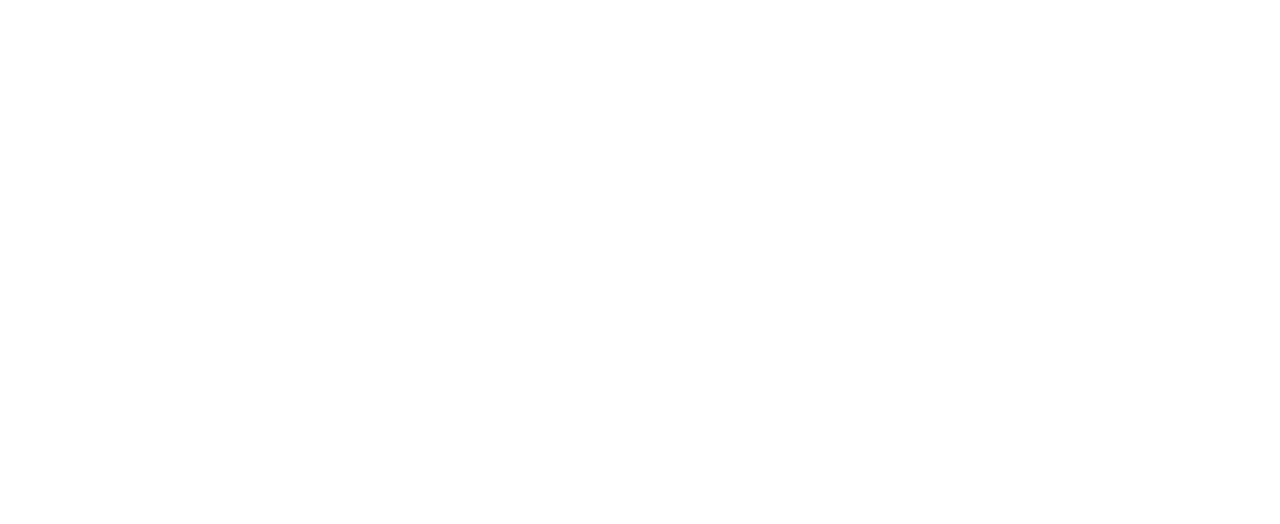
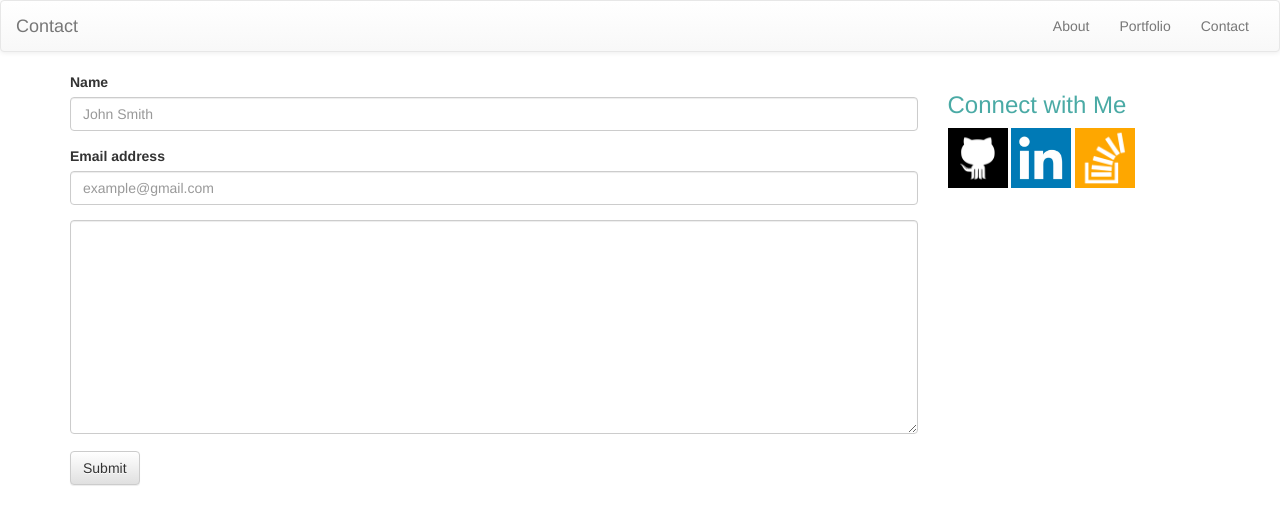
Before and after one commit to elaine01/Bootstrap-Portfolio, a plain HTML site: page contact.html in a window 1280 px wide. Drawn offline with nearby package versions, Linux system fonts and the light colour scheme.

Commit message:
finished contact

```diff
--- a/contact.html
+++ b/contact.html
@@ -0,0 +1,73 @@
+<!DOCTYPE html>
+<html>
+<head>
+	<title>Contact - Bootstrap</title>
+	<!-- Latest compiled and minified CSS -->
+	<link rel="stylesheet" href="https://maxcdn.bootstrapcdn.com/bootstrap/3.3.7/css/bootstrap.min.css" integrity="sha384-BVYiiSIFeK1dGmJRAkycuHAHRg32OmUcww7on3RYdg4Va+PmSTsz/K68vbdEjh4u" crossorigin="anonymous">
+
+	<!-- Optional theme -->
+	<link rel="stylesheet" href="https://maxcdn.bootstrapcdn.com/bootstrap/3.3.7/css/bootstrap-theme.min.css" integrity="sha384-rHyoN1iRsVXV4nD0JutlnGaslCJuC7uwjduW9SVrLvRYooPp2bWYgmgJQIXwl/Sp" crossorigin="anonymous">
+
+	<!-- Latest compiled and minified JavaScript -->
+	<script src="https://maxcdn.bootstrapcdn.com/bootstrap/3.3.7/js/bootstrap.min.js" integrity="sha384-Tc5IQib027qvyjSMfHjOMaLkfuWVxZxUPnCJA7l2mCWNIpG9mGCD8wGNIcPD7Txa" crossorigin="anonymous"></script>
+	<meta name="viewport" content="width=device-width, initial-scale=1">
+</head>
+<body>
+
+<nav class="navbar navbar-default">
+  <div class="container-fluid">
+    <!-- Elaine and toggle get grouped for better mobile display -->
+    <div class="navbar-header">
+      <button type="button" class="navbar-toggle collapsed" data-toggle="collapse" data-target="#bs-example-navbar-collapse-1" aria-expanded="false">
+        <span class="sr-only">Toggle navigation</span>
+        <span class="icon-bar"></span>
+        <span class="icon-bar"></span>
+        <span class="icon-bar"></span>
+      </button>
+      <a class="navbar-brand" href="#">Contact</a>
+    </div>
+
+    <!-- Collect the nav links, forms, and other content for toggling -->
+    <div class="collapse navbar-collapse" id="bs-example-navbar-collapse-1">
+      <ul class="nav navbar-nav navbar-right">
+        <li><a href="https://elaine01.github.io/Responsive-Portfolio/index.html">About</a></li>
+        <li><a href="https://elaine01.github.io/Responsive-Portfolio/portfolio.html">Portfolio</a></li>
+        <li><a href="https://elaine01.github.io/Responsive-Portfolio/contact.html">Contact</a></li>
+      </ul>
+    </div><!-- /.navbar-collapse -->
+  </div><!-- /.container-fluid -->
+</nav>
+
+
+<div class="container">	<!-- main body container -->
+	<div class="row"> <!-- contact form + aside for larger screens-->
+		<div class="col-xs-12 col-md-9">
+			<form>
+				<div class="form-group">
+				  	<label for="exampleInputPassword1">Name</label>
+				    	<input type="password" class="form-control" id="exampleInputPassword1" placeholder="John Smith">
+				</div>
+				<div class="form-group">
+				  	<label for="exampleInputEmail1">Email address</label>
+				    	<input type="email" class="form-control" id="exampleInputEmail1" placeholder="example@gmail.com">
+				</div>
+				<textarea class="form-control" rows="10"></textarea>
+				<button type="submit" class="btn btn-default" style="margin-top: 2%; margin-bottom: 4%">Submit</button>
+			</form>
+		</div>
+		<div class="col-md-3"> <!-- aside container -->
+			<h3 style="color: #4aaaa5">Connect with Me </h3>
+			<div class="col-xs-12" style="padding: 0"> <!-- logos -->
+				<a href="https://elaine01.github.io/hello/" target="_blank"><img class="socialMedia" id="github" src="assets/images/logo_github.jpg" alt="github" width="60" height="60"></a>
+				<a href="https://www.linkedin.com/in/elainecumming/" target="_blank"><img class="socialMedia" id="linkedin" src="assets/images/logo_linkedin.jpg" alt="linkedin" width="60" height="60"></a>
+				<a href="https://stackoverflow.com/users/8812240/elaine01" target="_blank"><img class="socialMedia" id="stackoverflow" src="assets/images/logo_stackoverflow.jpg" alt="stackoverflow" width="60" height="60"></a>
+			</div> <!-- closing logos -->
+		</div> <!-- closing aside container -->
+
+	</div>
+</div> <!-- main body container -->
+
+
+
+</body>
+</html>
```
Also changed, not shown: portfolio.html (+0 -1 lines).
